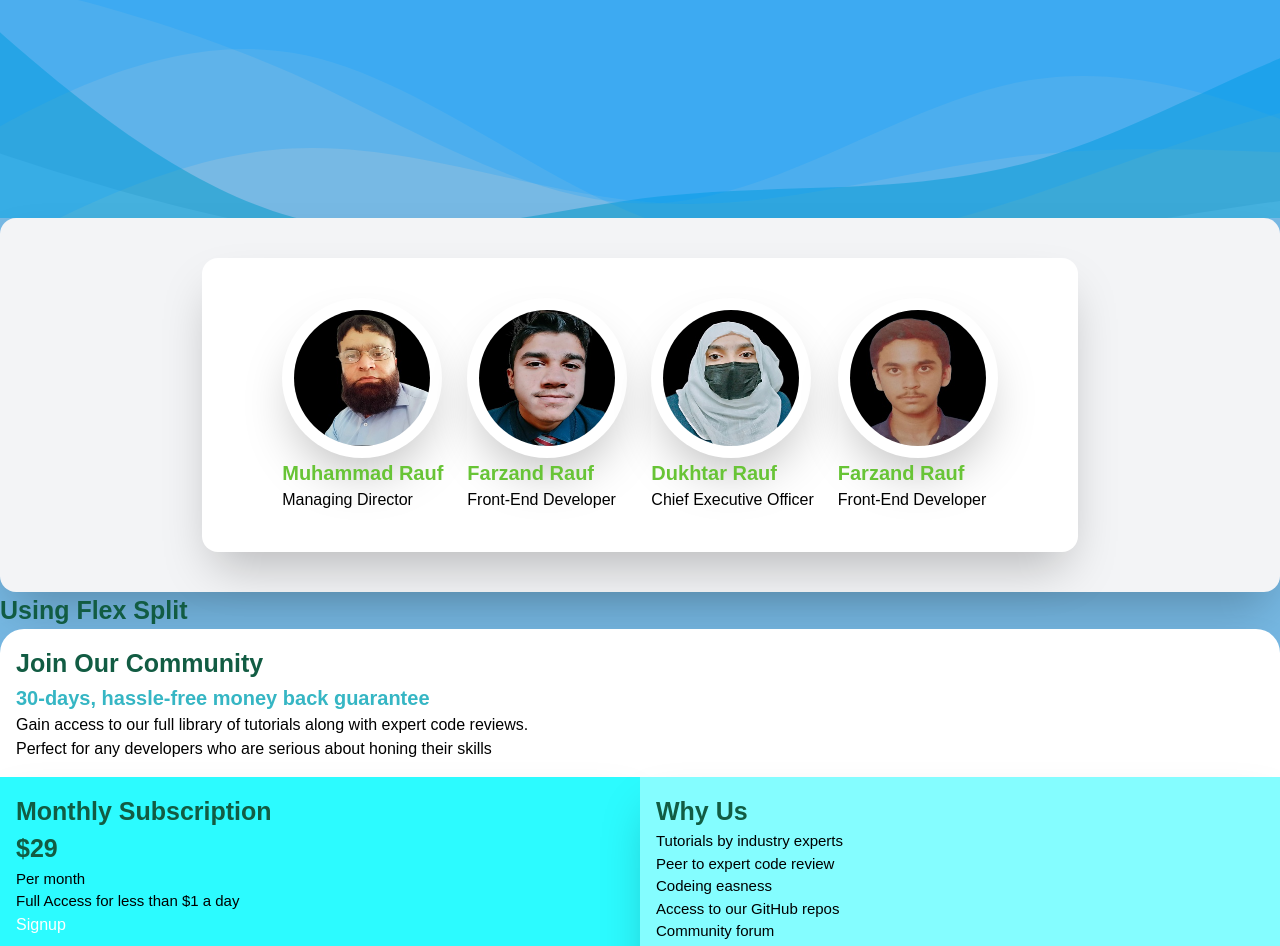
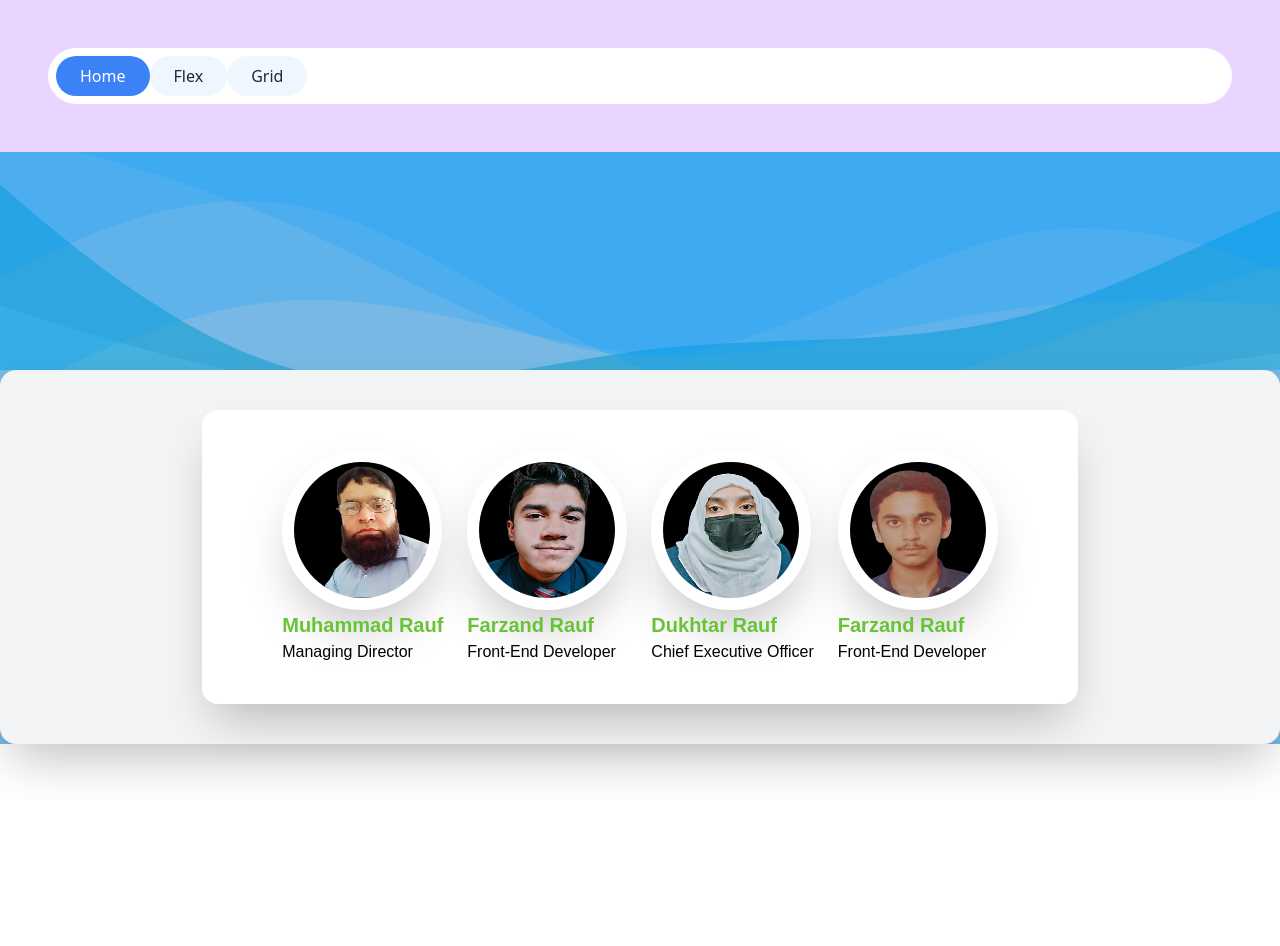
Before and after one commit to DoctorMalix/Cards, a Next.js app: page / in a window 1280 px wide. Shown: the top 946 px of the page. After the commit the page ends 800 px from the top, so only its background shows below. Built offline with nearby package versions, Linux system fonts and the light colour scheme.

Commit message:
With Menu

```diff
--- /dev/null
+++ b/src/app/flex/page.tsx
@@ -0,0 +1,57 @@
+import Image from 'next/image'
+
+export default function Home() {
+  return (
+ <div>
+
+    <div className="flexmain  ">
+        <h1> Using Flex Split</h1>
+        {/* ======================================================== */}
+
+<section className="container flex-col">
+<div className="top rounded-t-3xl shadow-2xl">
+
+
+                    <h1>Join Our Community</h1>
+                    <h2>30-days, hassle-free money back guarantee</h2>
+                    <h4>Gain access to our full library of tutorials along with expert code reviews.</h4>
+                    <h4>Perfect for any developers who are serious about honing their skills</h4>
+
+</div>
+    <section className="container flex-row">
+            <div className="left-half  rounded-bl-3xl shadow-2xl">
+                <article>
+                    <h1>Monthly Subscription</h1>
+                    <h1>$29</h1>
+                    <h3>Per month</h3>
+                    <h3>Full Access for less than $1 a day</h3>
+                    <button> Signup </button>
+                </article>
+            </div>
+
+  <div className="right-half rounded-br-3xl shadow-2xl px-96 py-52">
+        <article>
+            <h1> Why Us</h1>
+            <h3>Tutorials by industry experts</h3>
+            <h3>Peer to expert code review</h3>
+            <h3>Codeing easness</h3>
+            <h3>Access to our GitHub repos</h3>
+            <h3>Community forum</h3>
+            <h3>Flashcard Decks</h3>
+            <h3>Expert Videos every week</h3>
+        </article>
+  </div>
+</section>
+
+</section>
+
+
+
+ </div>
+
+
+
+
+</div>
+  )
+}
--- a/src/app/globals.css
+++ b/src/app/globals.css
@@ -141,13 +141,13 @@ body {
 }
 
   .main button{
-  border:2px solid #fff;
-    color: #fff;
+    border:2px solid #c62525;
+    color: blueviolet;
     font-size: 16px;
     padding: 8px 15px;
     width: 120px;
     margin-top: 10px;
-    background-color: rgb(255, 221, 0);
+    background-color: rgb(0, 255, 106);
     border-radius: 4px;
 
   }
@@ -240,3 +240,25 @@ flexbody {
   flex: 1;
   padding: 1rem;
 }
+
+/*============================= Menu Bar ===================================*/
+@import url("https://fonts.googleapis.com/css2?family=Roboto&display=swap");
+
+@tailwind base;
+@tailwind components;
+@tailwind utilities;
+
+@layer components {
+  .wrapper {
+    @apply font-sans bg-purple-200 p-12 text-center;
+  }
+  .menu {
+    @apply bg-white p-2 rounded-full;
+  }
+  a {
+    @apply bg-blue-50 text-gray-800 py-2 px-6 rounded-full;
+  }
+  a.active {
+    @apply bg-blue-500 text-white;
+  }
+}
--- /dev/null
+++ b/src/app/grid/page.tsx
@@ -0,0 +1,14 @@
+import Image from 'next/image'
+
+export default function Home() {
+  return (
+ <div>
+
+<p>GRID</p>
+
+
+
+
+</div>
+  )
+}
--- a/src/app/layout.tsx
+++ b/src/app/layout.tsx
@@ -1,28 +1,35 @@
-import type { Metadata } from 'next'
-import { Inter } from 'next/font/google'
 import './globals.css'
 
-const inter = Inter({ subsets: ['latin'] })
-
-export const metadata: Metadata = {
+export const metadata = {
   title: 'Create Next App',
   description: 'Generated by create next app',
 }
 
 export default function RootLayout({
   children,
-// =============================================
 
 
 
-//  ============================================
 
 }: {
   children: React.ReactNode
+
 }) {
   return (
     <html lang="en">
-      <body className={inter.className}>{children}</body>
+      <body>
+      {/* ===============================NAV BAR ============================= */}
+<div className="wrapper">
+  <div className="menu flex justify-left">
+    <a href="/" className="active">Home</a>
+    <a href="/flex">Flex</a>
+    <a href="/grid">Grid</a>
+
+  </div>
+</div>
+{/* ===============================NAV BAR ============================= */}
+{children}
+      </body>
     </html>
   )
 }
--- a/src/app/page.tsx
+++ b/src/app/page.tsx
@@ -45,60 +45,6 @@ export default function Home() {
       </div>
     </div>
 
-    <div className="flexmain  ">
-        <h1> Using Flex Split</h1>
-        {/* ======================================================== */}
-
-<section className="container flex-col">
-<div className="top rounded-t-3xl shadow-2xl">
-
-
-                    <h1>Join Our Community</h1>
-                    <h2>30-days, hassle-free money back guarantee</h2>
-                    <h4>Gain access to our full library of tutorials along with expert code reviews.</h4>
-                    <h4>Perfect for any developers who are serious about honing their skills</h4>
-
-</div>
-    <section className="container flex-row">
-            <div className="left-half  rounded-bl-3xl shadow-2xl">
-                <article>
-                    <h1>Monthly Subscription</h1>
-                    <h1>$29</h1>
-                    <h3>Per month</h3>
-                    <h3>Full Access for less than $1 a day</h3>
-                    <button> Signup </button>
-                </article>
-            </div>
-
-  <div className="right-half rounded-br-3xl shadow-2xl">
-        <article>
-            <h1> Why Us</h1>
-            <h3>Tutorials by industry experts</h3>
-            <h3>Peer to expert code review</h3>
-            <h3>Codeing easness</h3>
-            <h3>Access to our GitHub repos</h3>
-            <h3>Community forum</h3>
-            <h3>Flashcard Decks</h3>
-            <h3>Expert Videos every week</h3>
-        </article>
-  </div>
-</section>
-
-</section>
-
-
-        {/* ========================================================== */}
-
-
-    <h1> Using GRID Split</h1>
-        {/* ======================================================== */}
-
-
-
- </div>
-
-
-
 
 </div>
   )
```
Also changed, not shown: 1 other file (tests, documents, lock files or other folders).
